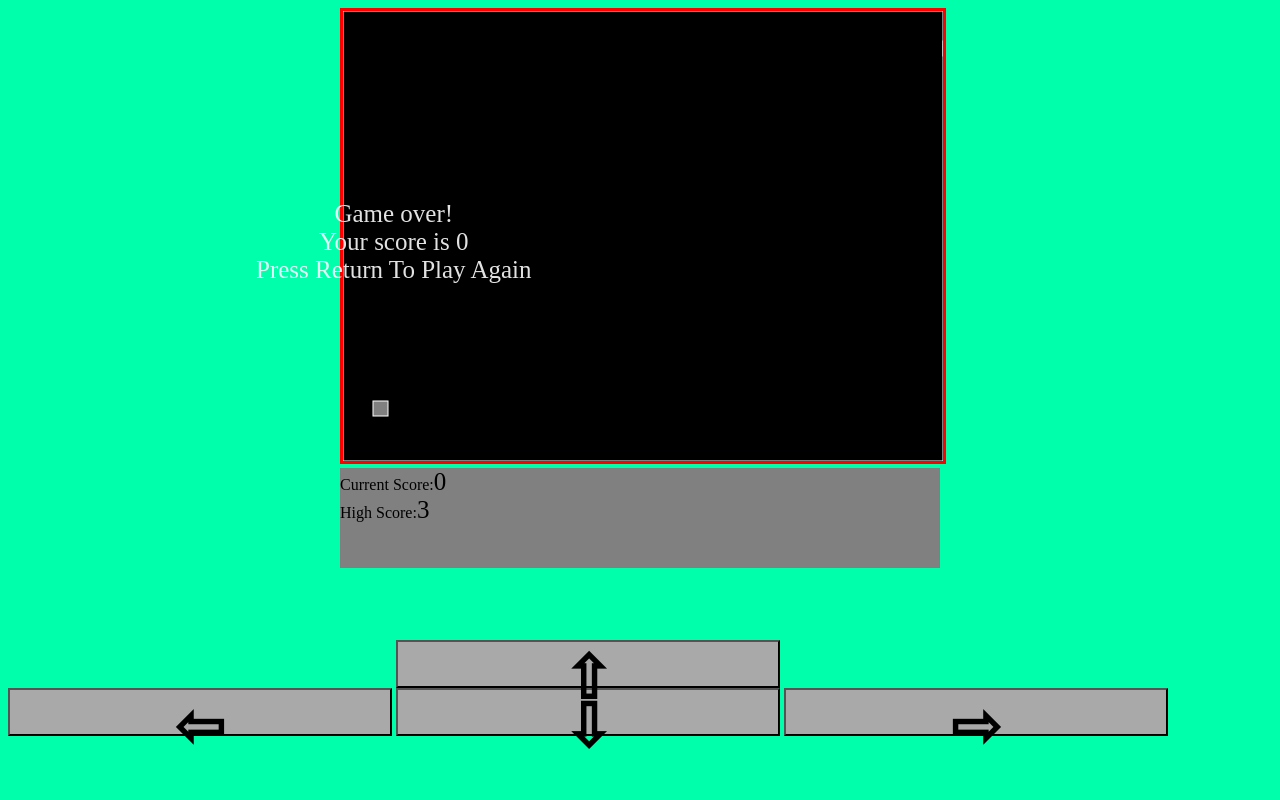
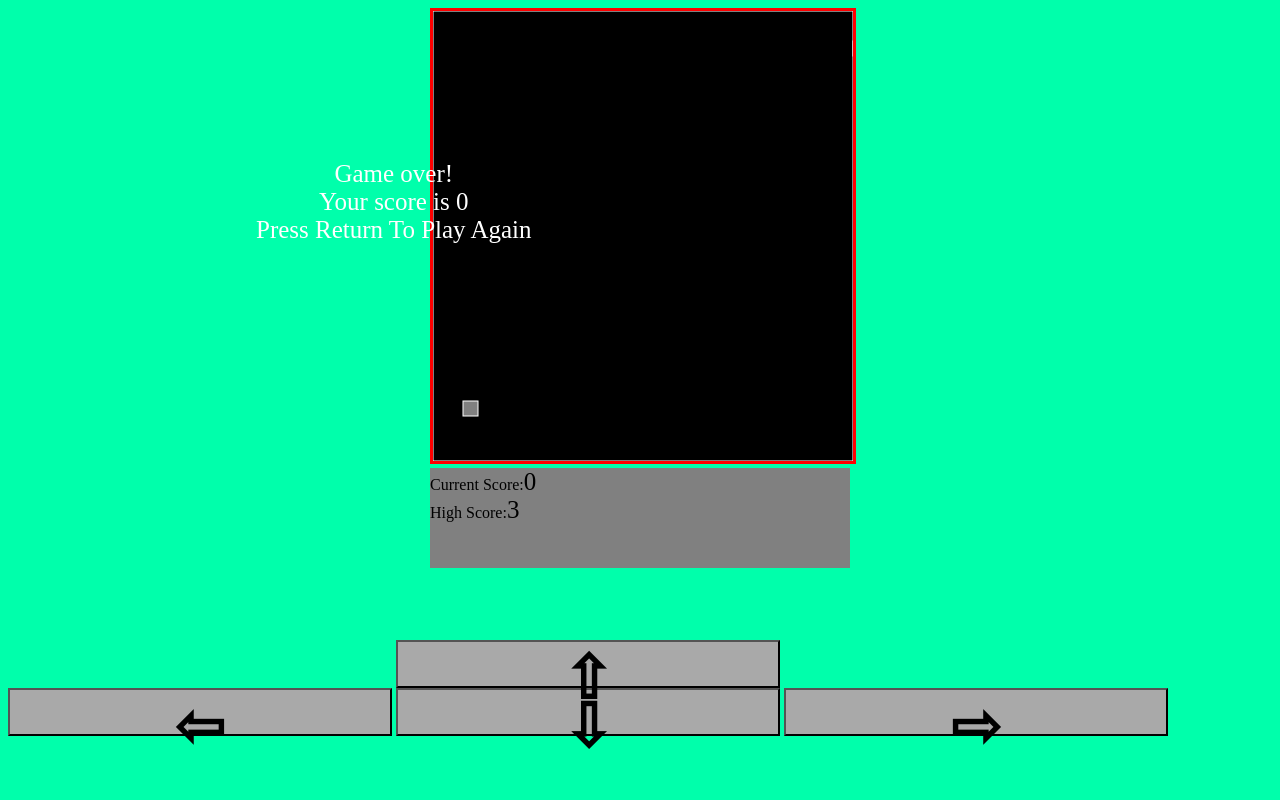
Before and after one commit to jobloccer1204/jobloccer1204.github.io, a plain HTML site: page index.html in a window 1280 px wide. Drawn offline with nearby package versions, Linux system fonts and the light colour scheme.

Commit message:
contorls

```diff
--- a/index.html
+++ b/index.html
@@ -14,7 +14,7 @@
 			<br>
 			<a onClick="window.location.reload()" href="#">Press Return To Play Again</a>
 		</div>
-		<canvas id="myCanvas" width="600" height="450">
+		<canvas id="myCanvas" width="420" height="450">
 		</canvas>
 		<div id="score">
 			<div>Current Score:<span id="current">0</span>
--- a/snake.css
+++ b/snake.css
@@ -4,7 +4,7 @@ body {
 
 #container {
 	margin: auto;
-	width: 600px;
+	width: 420px;
 }
 
 #myCanvas {
@@ -15,7 +15,7 @@ body {
 
 #gameover {
 	position : absolute;
-	top: 200px;
+	top: 20%;
 	left: 20%;
 	font-size: 25px;
 	text-align: center;
@@ -24,7 +24,7 @@ body {
 }
 
 #score {
-	width: 600px;
+	width: 420px;
 	height: 100px;
 	margin: auto;
 	background-color: grey;
```
